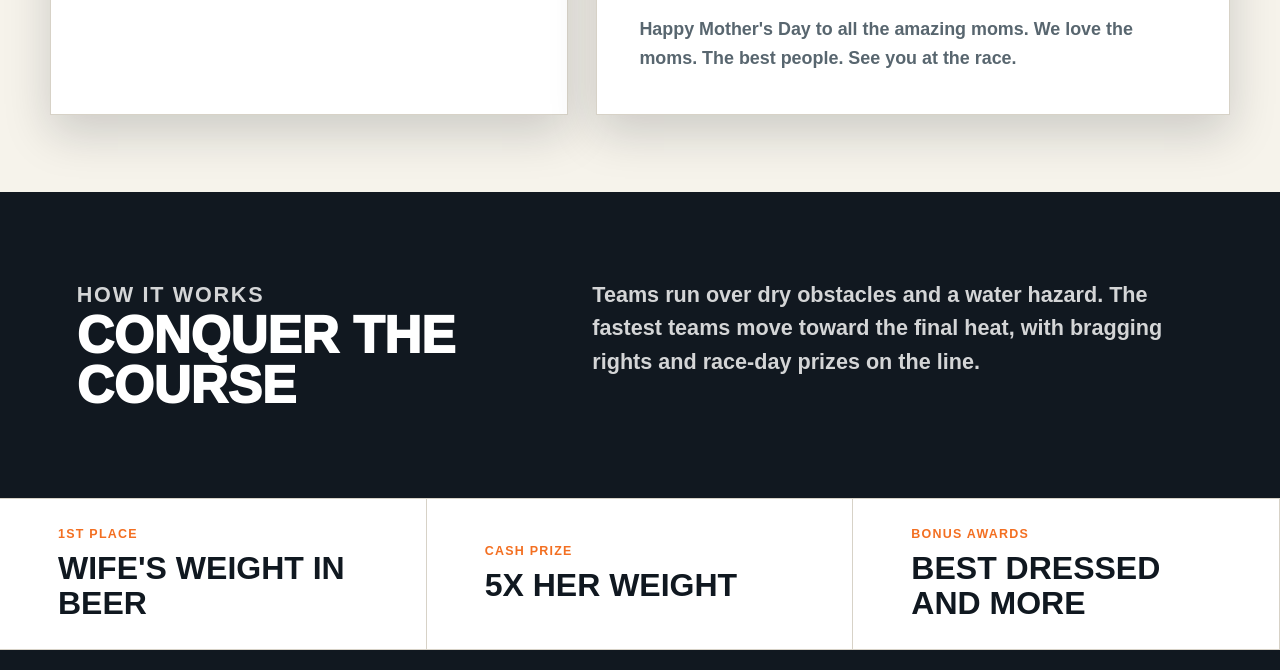
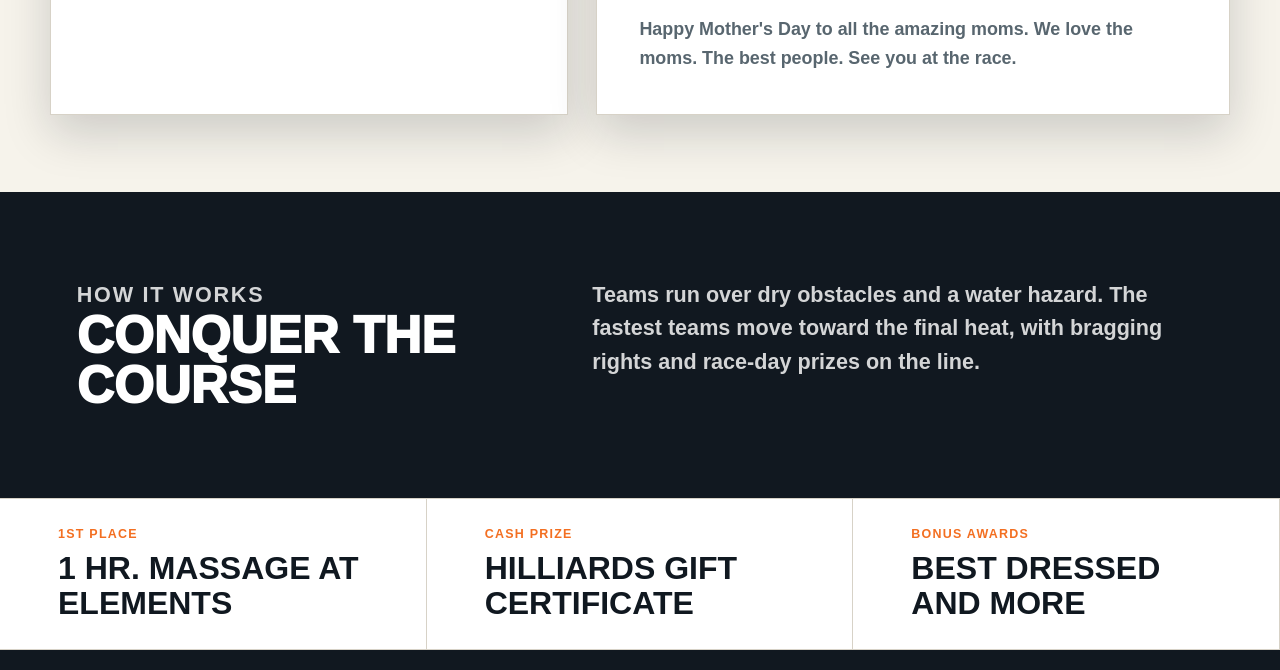
Before and after one commit to TurboSheep314/wife_cary, a website: page index.html in a window 1280 px wide. Shown: the part 1829-2499 px from the top of the page. Drawn offline with Linux system fonts and the light colour scheme.

Commit message:
added awards

```diff
--- a/index.html
+++ b/index.html
@@ -140,11 +140,11 @@
       <section class="prize-band" aria-label="Prize highlights">
         <article>
           <span>1st place</span>
-          <strong>Wife's weight in beer</strong>
+          <strong>1 Hr. Massage at Elements</strong>
         </article>
         <article>
           <span>Cash prize</span>
-          <strong>5x her weight</strong>
+          <strong>Hilliards Gift Certificate</strong>
         </article>
         <article>
           <span>Bonus awards</span>
```
